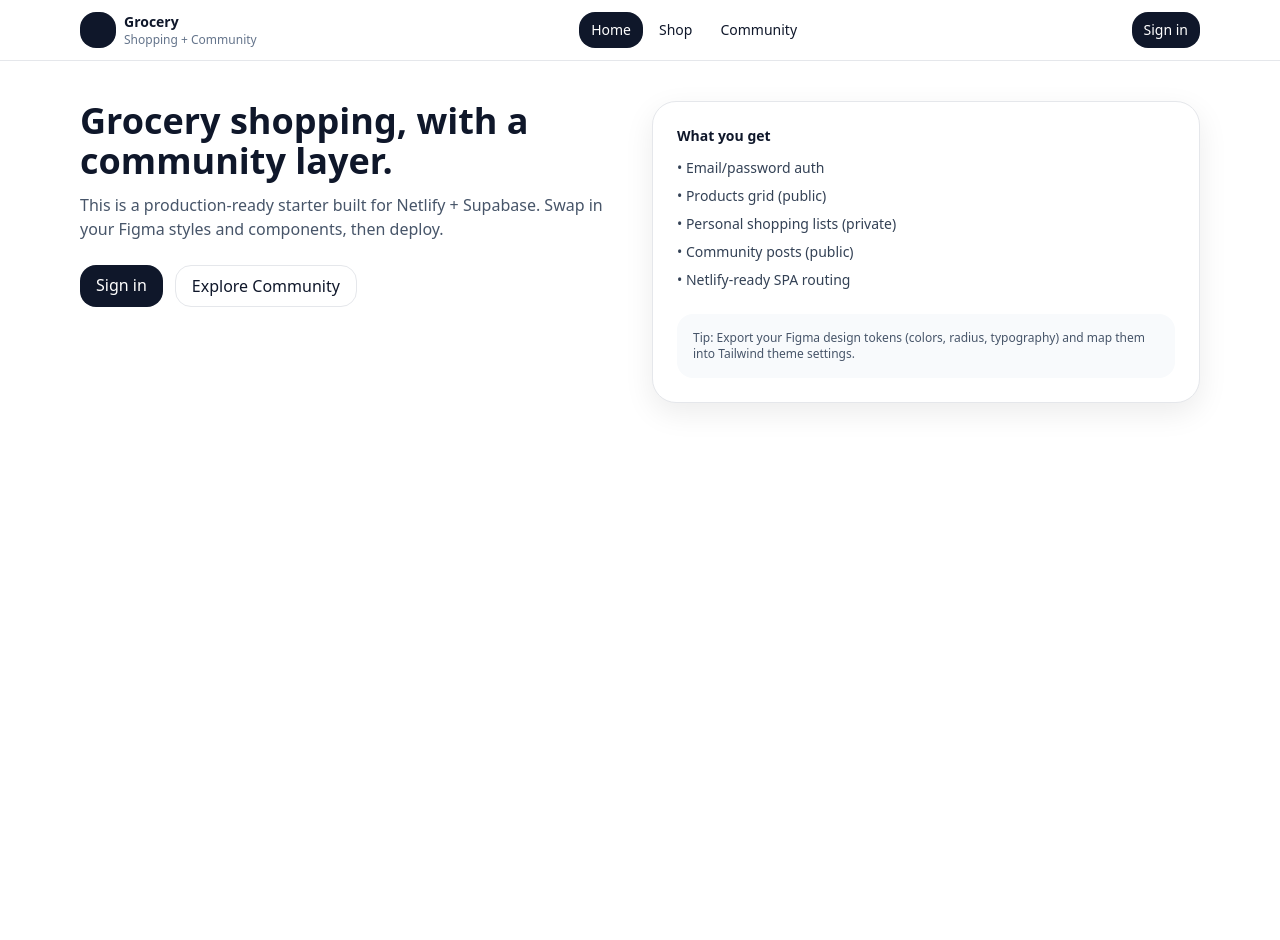
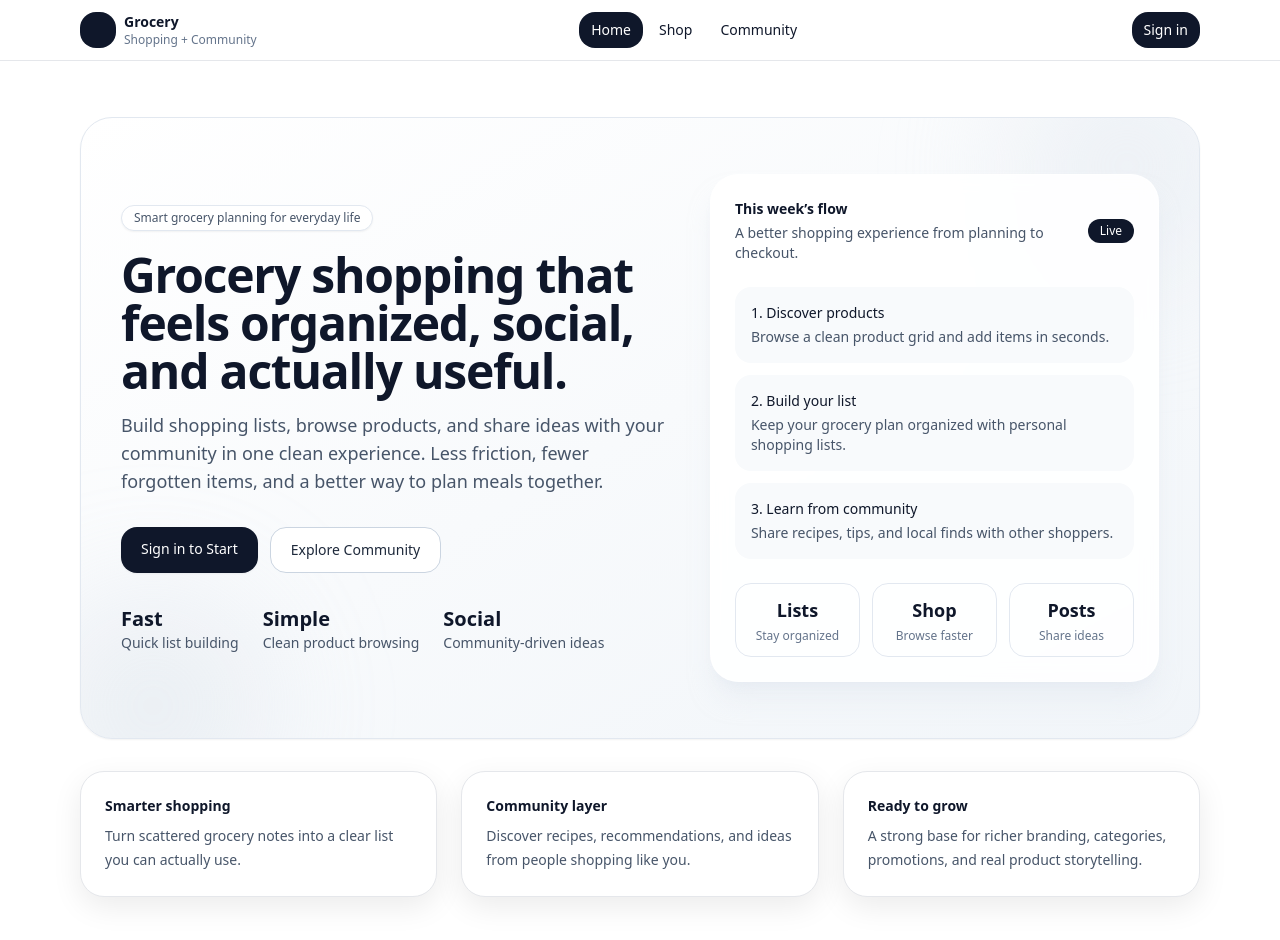
Before and after one commit to THOMAS-Tunn/TenShop, a React (Vite) app in the folder grocery-community-web/: page / in a window 1280 px wide. Shown: the top 940 px of the page. Before the commit the page ends 800 px from the top, so only its background shows below. Built offline with nearby package versions, Linux system fonts and the light colour scheme; no server answers.

Commit message:
Revamp Home component with new layout and features
Updated the Home component layout and content for improved user experience and visual appeal.

```diff
--- a/grocery-community-web/src/pages/Home.tsx
+++ b/grocery-community-web/src/pages/Home.tsx
@@ -4,47 +4,153 @@ import type { SessionUser } from "../lib/auth";
 
 export function Home({ user }: { user: SessionUser | null }) {
   return (
-    <main className="mx-auto max-w-6xl px-4 py-10">
-      <div className="grid gap-6 md:grid-cols-2">
+    <main className="mx-auto max-w-6xl px-4 py-10 md:py-14">
+      <section className="relative overflow-hidden rounded-[32px] border border-slate-200 bg-gradient-to-br from-white via-slate-50 to-slate-100 px-6 py-10 shadow-sm md:px-10 md:py-14">
+        <div className="absolute inset-0 pointer-events-none">
+          <div className="absolute -top-16 -right-10 h-56 w-56 rounded-full bg-slate-200/50 blur-3xl" />
+          <div className="absolute -bottom-20 -left-10 h-56 w-56 rounded-full bg-slate-300/30 blur-3xl" />
+        </div>
+
+        <div className="relative grid items-center gap-10 lg:grid-cols-[1.1fr_0.9fr]">
           <div>
-          <h1 className="text-3xl font-semibold leading-tight md:text-4xl">
-            Grocery shopping, with a community layer.
+            <div className="inline-flex items-center rounded-full border border-slate-200 bg-white px-3 py-1 text-xs font-medium text-slate-600 shadow-sm">
+              Smart grocery planning for everyday life
+            </div>
+
+            <h1 className="mt-5 max-w-3xl text-4xl font-semibold leading-tight tracking-tight text-slate-900 md:text-5xl">
+              Grocery shopping that feels organized, social, and actually useful.
             </h1>
-          <p className="mt-3 text-slate-600">
-            This is a production-ready starter built for Netlify + Supabase. Swap in your Figma styles and
-            components, then deploy.
+
+            <p className="mt-4 max-w-2xl text-base leading-7 text-slate-600 md:text-lg">
+              Build shopping lists, browse products, and share ideas with your
+              community in one clean experience. Less friction, fewer forgotten
+              items, and a better way to plan meals together.
             </p>
-          <div className="mt-6 flex flex-wrap gap-3">
+
+            <div className="mt-8 flex flex-wrap gap-3">
               <Link
                 to={user ? "/shop" : "/auth"}
-              className="rounded-2xl bg-slate-900 px-4 py-2 text-white hover:opacity-90"
+                className="rounded-2xl bg-slate-900 px-5 py-3 text-sm font-medium text-white shadow-sm transition hover:-translate-y-0.5 hover:opacity-95"
               >
-              {user ? "Go to Shop" : "Sign in"}
+                {user ? "Start Shopping" : "Sign in to Start"}
               </Link>
+
               <Link
                 to={user ? "/community" : "/auth"}
-              className="rounded-2xl border px-4 py-2 hover:bg-slate-50"
+                className="rounded-2xl border border-slate-300 bg-white px-5 py-3 text-sm font-medium text-slate-800 transition hover:bg-slate-50"
               >
                 Explore Community
               </Link>
             </div>
+
+            <div className="mt-8 flex flex-wrap gap-6 text-sm text-slate-600">
+              <div>
+                <div className="text-xl font-semibold text-slate-900">Fast</div>
+                <div>Quick list building</div>
+              </div>
+              <div>
+                <div className="text-xl font-semibold text-slate-900">Simple</div>
+                <div>Clean product browsing</div>
+              </div>
+              <div>
+                <div className="text-xl font-semibold text-slate-900">Social</div>
+                <div>Community-driven ideas</div>
+              </div>
+            </div>
           </div>
 
-        <Card className="p-6">
-          <div className="text-sm font-semibold">What you get</div>
-          <ul className="mt-3 space-y-2 text-sm text-slate-700">
-            <li>• Email/password auth</li>
-            <li>• Products grid (public)</li>
-            <li>• Personal shopping lists (private)</li>
-            <li>• Community posts (public)</li>
-            <li>• Netlify-ready SPA routing</li>
-          </ul>
-          <div className="mt-6 rounded-2xl bg-slate-50 p-4 text-xs text-slate-600">
-            Tip: Export your Figma design tokens (colors, radius, typography) and map them into Tailwind theme
-            settings.
+          <Card className="rounded-[28px] border-white/60 bg-white/90 p-6 shadow-xl shadow-slate-200/50 backdrop-blur">
+            <div className="flex items-center justify-between">
+              <div>
+                <div className="text-sm font-semibold text-slate-900">
+                  This week’s flow
+                </div>
+                <p className="mt-1 text-sm text-slate-600">
+                  A better shopping experience from planning to checkout.
+                </p>
+              </div>
+              <div className="rounded-2xl bg-slate-900 px-3 py-1 text-xs font-medium text-white">
+                Live
+              </div>
+            </div>
+
+            <div className="mt-6 space-y-3">
+              <div className="rounded-2xl bg-slate-50 p-4">
+                <div className="text-sm font-medium text-slate-900">
+                  1. Discover products
+                </div>
+                <p className="mt-1 text-sm text-slate-600">
+                  Browse a clean product grid and add items in seconds.
+                </p>
+              </div>
+
+              <div className="rounded-2xl bg-slate-50 p-4">
+                <div className="text-sm font-medium text-slate-900">
+                  2. Build your list
+                </div>
+                <p className="mt-1 text-sm text-slate-600">
+                  Keep your grocery plan organized with personal shopping lists.
+                </p>
+              </div>
+
+              <div className="rounded-2xl bg-slate-50 p-4">
+                <div className="text-sm font-medium text-slate-900">
+                  3. Learn from community
+                </div>
+                <p className="mt-1 text-sm text-slate-600">
+                  Share recipes, tips, and local finds with other shoppers.
+                </p>
+              </div>
+            </div>
+
+            <div className="mt-6 grid grid-cols-3 gap-3">
+              <div className="rounded-2xl border border-slate-200 p-3 text-center">
+                <div className="text-lg font-semibold text-slate-900">Lists</div>
+                <div className="mt-1 text-xs text-slate-500">Stay organized</div>
+              </div>
+              <div className="rounded-2xl border border-slate-200 p-3 text-center">
+                <div className="text-lg font-semibold text-slate-900">Shop</div>
+                <div className="mt-1 text-xs text-slate-500">Browse faster</div>
+              </div>
+              <div className="rounded-2xl border border-slate-200 p-3 text-center">
+                <div className="text-lg font-semibold text-slate-900">Posts</div>
+                <div className="mt-1 text-xs text-slate-500">Share ideas</div>
+              </div>
             </div>
           </Card>
         </div>
+      </section>
+
+      <section className="mt-8 grid gap-6 md:grid-cols-3">
+        <Card className="p-6">
+          <div className="text-sm font-semibold text-slate-900">
+            Smarter shopping
+          </div>
+          <p className="mt-2 text-sm leading-6 text-slate-600">
+            Turn scattered grocery notes into a clear list you can actually use.
+          </p>
+        </Card>
+
+        <Card className="p-6">
+          <div className="text-sm font-semibold text-slate-900">
+            Community layer
+          </div>
+          <p className="mt-2 text-sm leading-6 text-slate-600">
+            Discover recipes, recommendations, and ideas from people shopping
+            like you.
+          </p>
+        </Card>
+
+        <Card className="p-6">
+          <div className="text-sm font-semibold text-slate-900">
+            Ready to grow
+          </div>
+          <p className="mt-2 text-sm leading-6 text-slate-600">
+            A strong base for richer branding, categories, promotions, and real
+            product storytelling.
+          </p>
+        </Card>
+      </section>
     </main>
   );
 }
```
Lines whose indentation alone changed are shown as unchanged.
